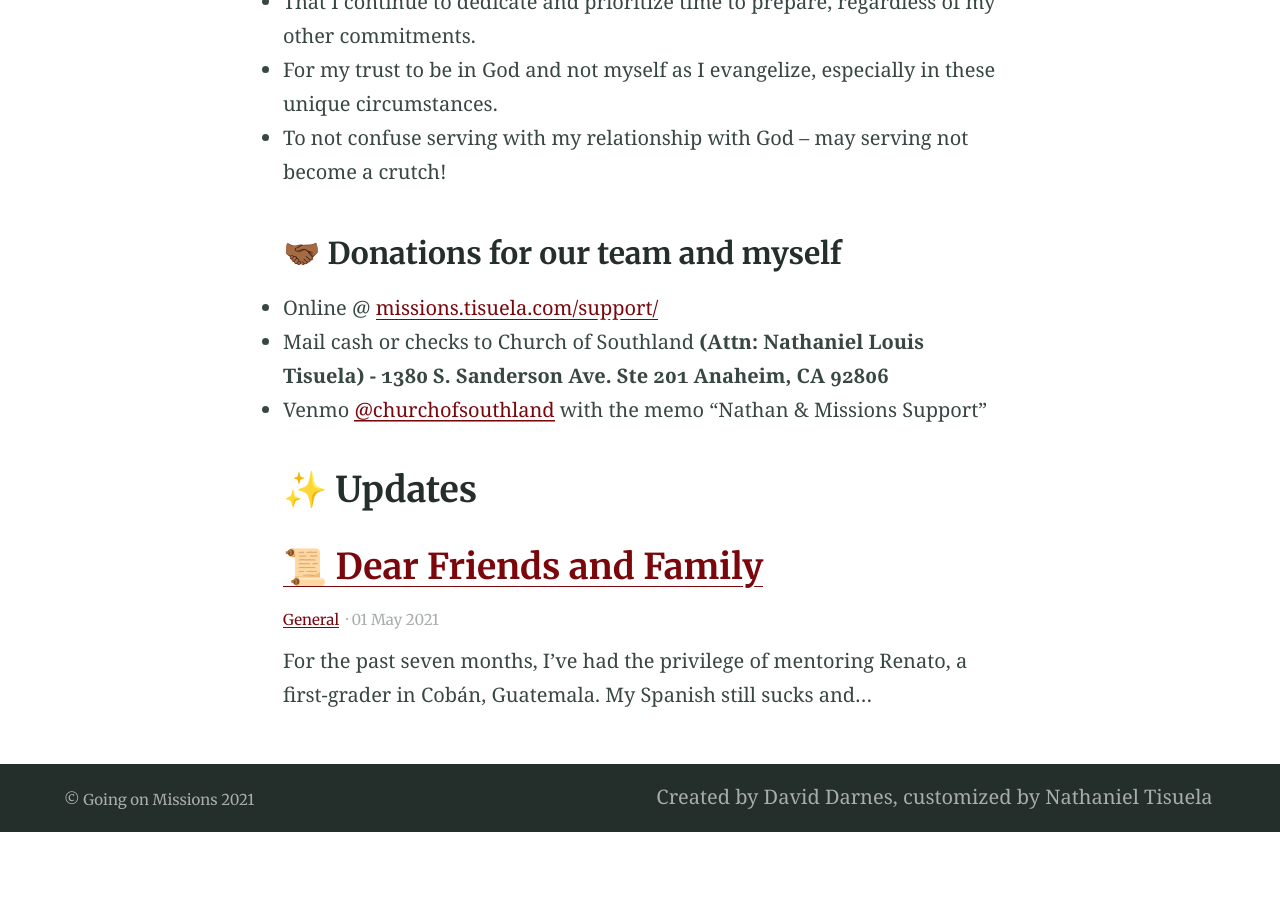
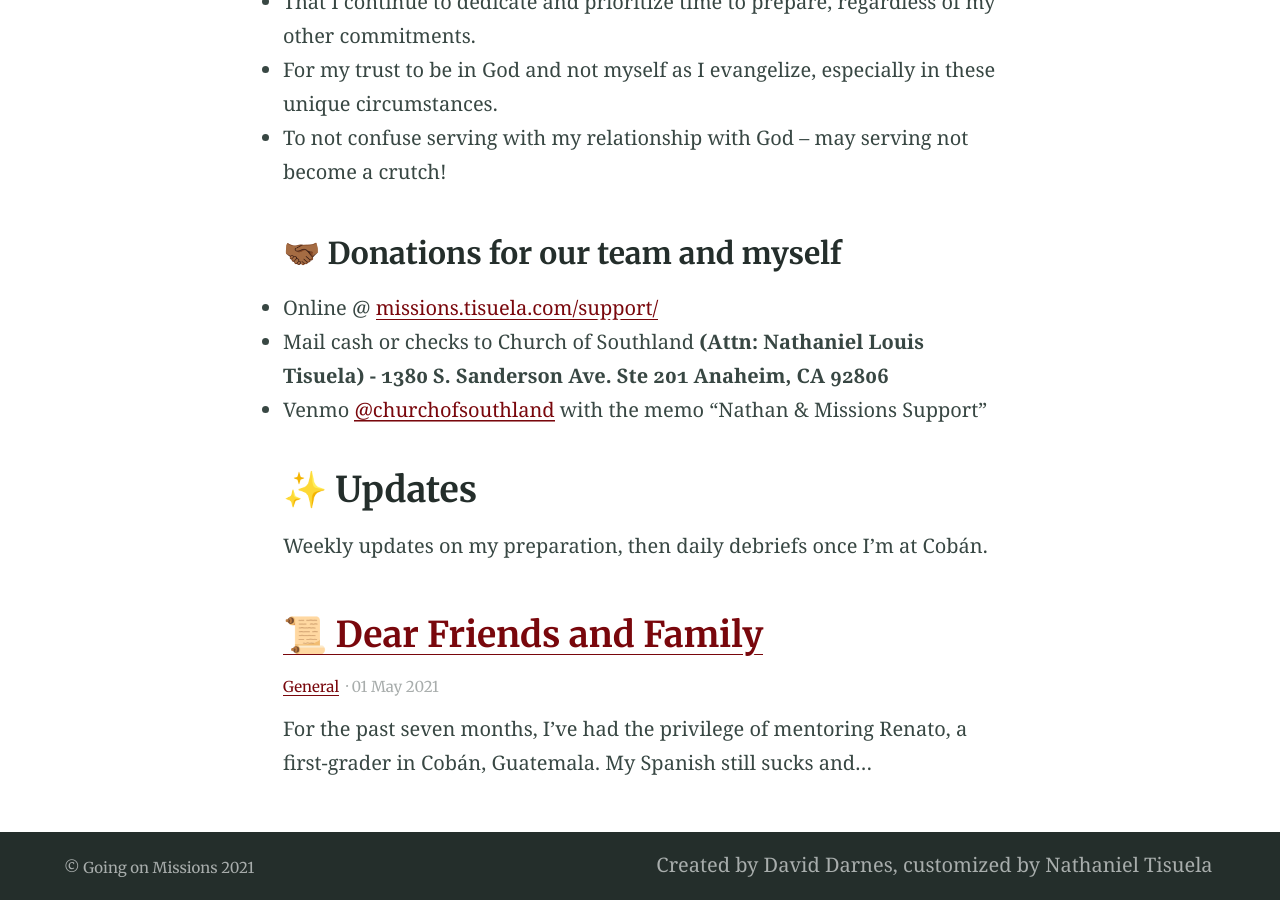
Before and after one commit to nananananate/guatemala-missions, a Jekyll site: the page built from index.md, in a window 1280 px wide and 900 px high, scrolled down 880 px. Built offline with Jekyll 4.4.1, drawn with Linux system fonts in a browser that asks for light colours; before the commit the page ends 1712 px from its top, so only the background shows below that.

Commit message:
updated posts subtitle

```diff
--- a/_config.yml
+++ b/_config.yml
@@ -65,7 +65,7 @@ collections:
   posts:
     title: Posts # Needed for Siteleaf
     output: true
-    description: "My thoughts and ideas" # The post list page content
+    description: "Weekly updates on my preparation, then daily debriefs once I'm at Cobán." # The post list page content
     feature_text: |
       Welcome to the blog
     feature_image: "/assets/images/elkhorn-farm.png"
--- a/index.md
+++ b/index.md
@@ -24,3 +24,5 @@ Here, you can find ways to support our team and stay up to date on my preparatio
 * Venmo [@churchofsouthland](https://venmo.com/) with the memo "Nathan & Missions Support"
 
 ## ✨ Updates
+
+Weekly updates on my preparation, then daily debriefs once I'm at Cobán.
```
